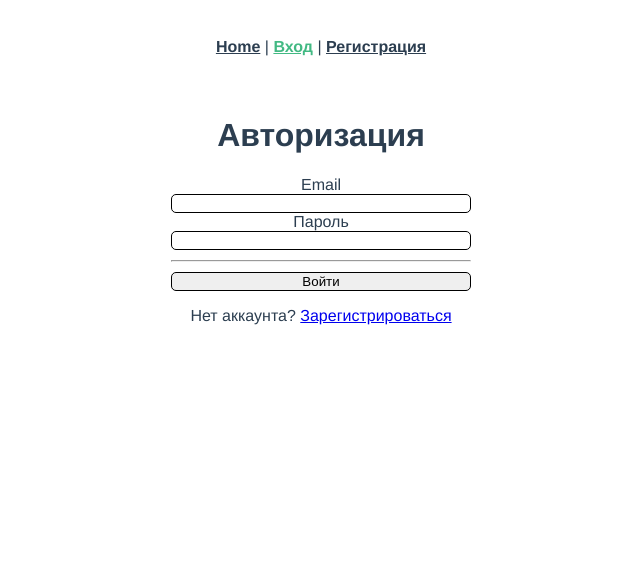
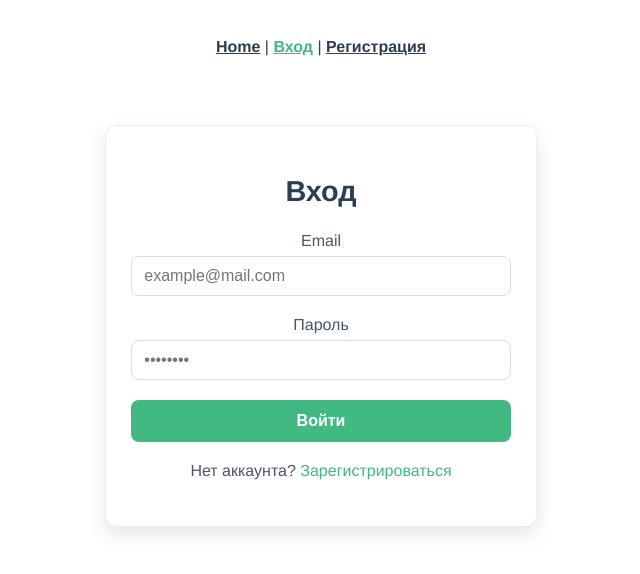
Before and after one commit to Repard7/practica-vue-4, a Vue app: page /login in a window 1280 px wide. Shown: the top 574 px of the page, without its empty margins (319-959 px from the left). Built offline with nearby package versions, Linux system fonts and the light colour scheme.

Commit message:
add styles in login and register pages

```diff
--- a/src/components/Login.vue
+++ b/src/components/Login.vue
@@ -1,35 +1,33 @@
 <template>
-  <form class="login" @submit.prevent="login">
-    <h1>Авторизация</h1>
-    <label>Email</label>
-    <input type="email" required v-model="email" />
-    <label>Пароль</label>
-    <input type="password" required v-model="password" />
-    <hr />
-    <button type="submit">Войти</button>
-    <p>
-      Нет аккаунта? <router-link to="/register">Зарегистрироваться</router-link>
-    </p>
-  </form>
+  <div class="auth-container">
+    <form class="auth-form" @submit.prevent="login">
+      <h1>Вход</h1>
+      <div class="form-group">
+        <label>Email</label>
+        <input
+          type="email"
+          required
+          v-model="email"
+          placeholder="example@mail.com"
+        />
+      </div>
+      <div class="form-group">
+        <label>Пароль</label>
+        <input
+          type="password"
+          required
+          v-model="password"
+          placeholder="••••••••"
+        />
+      </div>
+      <button type="submit" class="auth-button">Войти</button>
+      <p class="auth-link">
+        Нет аккаунта?
+        <router-link to="/register">Зарегистрироваться</router-link>
+      </p>
+    </form>
+  </div>
 </template>
-
-<style scoped>
-.login {
-  display: flex;
-  flex-direction: column;
-  width: 300px;
-  padding: 10px;
-  margin: 0 auto;
-}
-.login input,
-button {
-  border: 1px solid black;
-  border-radius: 5px;
-}
-hr {
-  margin: 10px 0;
-}
-</style>
 
 <script>
 export default {
@@ -41,16 +39,11 @@ export default {
   },
   methods: {
     login() {
-      const userData = {
-        email: this.email,
-        password: this.password,
-      };
-
+      const userData = { email: this.email, password: this.password };
       this.$store
         .dispatch("AUTH_REQUEST", userData)
         .then(() => this.$router.push("/"))
         .catch((error) => {
-          // Обработка ошибки (например, показать сообщение)
           console.error("Ошибка входа:", error);
           alert("Неверный email или пароль");
         });
@@ -58,3 +51,92 @@ export default {
   },
 };
 </script>
+
+<style scoped>
+.auth-container {
+  display: flex;
+  justify-content: center;
+  align-items: center;
+  min-height: 60vh;
+}
+
+.auth-form {
+  width: 100%;
+  max-width: 380px;
+  padding: 30px 25px;
+  background: white;
+  border-radius: 12px;
+  box-shadow: 0 8px 20px rgba(0, 0, 0, 0.1);
+  border: 1px solid #eee;
+}
+
+.auth-form h1 {
+  text-align: center;
+  margin-bottom: 24px;
+  color: #2c3e50;
+  font-size: 1.8rem;
+}
+
+.form-group {
+  margin-bottom: 20px;
+}
+
+.form-group label {
+  display: block;
+  margin-bottom: 6px;
+  font-weight: 500;
+  color: #4a5568;
+}
+
+.form-group input {
+  width: 93%;
+  padding: 10px 12px;
+  border: 1px solid #ddd;
+  border-radius: 8px;
+  font-size: 1rem;
+  transition: border-color 0.2s, box-shadow 0.2s;
+}
+
+.form-group input:focus {
+  outline: none;
+  border-color: #42b983;
+  box-shadow: 0 0 0 3px rgba(66, 185, 131, 0.1);
+}
+
+.auth-button {
+  width: 100%;
+  padding: 12px;
+  background-color: #42b983;
+  color: white;
+  border: none;
+  border-radius: 8px;
+  font-size: 1rem;
+  font-weight: 600;
+  cursor: pointer;
+  transition: background-color 0.2s, transform 0.1s;
+}
+
+.auth-button:hover {
+  background-color: #2c8d5e;
+}
+
+.auth-button:active {
+  transform: scale(0.98);
+}
+
+.auth-link {
+  text-align: center;
+  margin-top: 20px;
+  color: #4a5568;
+}
+
+.auth-link a {
+  color: #42b983;
+  text-decoration: none;
+  font-weight: 500;
+}
+
+.auth-link a:hover {
+  text-decoration: underline;
+}
+</style>
--- a/src/components/Register.vue
+++ b/src/components/Register.vue
@@ -1,35 +1,41 @@
 <template>
-  <form class="register" @submit.prevent="register">
-    <h1>Регистрация</h1>
-    <label>ФИО</label>
-    <input type="text" required v-model="fio" />
-    <label>Email</label>
-    <input type="email" required v-model="email" />
-    <label>Пароль</label>
-    <input type="password" required v-model="password" />
-    <hr />
-    <button type="submit">Зарегистрироваться</button>
-    <p>Уже есть аккаунт? <router-link to="/login">Войти</router-link></p>
-  </form>
+  <div class="auth-container">
+    <form class="auth-form" @submit.prevent="register">
+      <h1>Регистрация</h1>
+      <div class="form-group">
+        <label>ФИО</label>
+        <input
+          type="text"
+          required
+          v-model="fio"
+          placeholder="Иванов Иван Иванович"
+        />
+      </div>
+      <div class="form-group">
+        <label>Email</label>
+        <input
+          type="email"
+          required
+          v-model="email"
+          placeholder="example@mail.com"
+        />
+      </div>
+      <div class="form-group">
+        <label>Пароль</label>
+        <input
+          type="password"
+          required
+          v-model="password"
+          placeholder="••••••••"
+        />
+      </div>
+      <button type="submit" class="auth-button">Зарегистрироваться</button>
+      <p class="auth-link">
+        Уже есть аккаунт? <router-link to="/login">Войти</router-link>
+      </p>
+    </form>
+  </div>
 </template>
-
-<style scoped>
-.register {
-  display: flex;
-  flex-direction: column;
-  width: 300px;
-  padding: 10px;
-  margin: 0 auto;
-}
-.register input,
-button {
-  border: 1px solid black;
-  border-radius: 5px;
-}
-hr {
-  margin: 10px 0;
-}
-</style>
 
 <script>
 export default {
@@ -47,14 +53,10 @@ export default {
         email: this.email,
         password: this.password,
       };
-
       this.$store
-        .dispatch("REGISTER_REQUEST", userData) // вызываем действие регистрации
-        .then(() => {
-          this.$router.push("/login"); // после успеха — на страницу входа
-        })
+        .dispatch("REGISTER_REQUEST", userData)
+        .then(() => this.$router.push("/login"))
         .catch((error) => {
-          // Здесь можно показать ошибку пользователю (например, через alert или всплывающее сообщение)
           console.error("Ошибка регистрации:", error);
           alert("Ошибка регистрации. Проверьте введённые данные.");
         });
@@ -62,3 +64,92 @@ export default {
   },
 };
 </script>
+
+<style scoped>
+.auth-container {
+  display: flex;
+  justify-content: center;
+  align-items: center;
+  min-height: 60vh;
+}
+
+.auth-form {
+  width: 100%;
+  max-width: 380px;
+  padding: 30px 25px;
+  background: white;
+  border-radius: 12px;
+  box-shadow: 0 8px 20px rgba(0, 0, 0, 0.1);
+  border: 1px solid #eee;
+}
+
+.auth-form h1 {
+  text-align: center;
+  margin-bottom: 24px;
+  color: #2c3e50;
+  font-size: 1.8rem;
+}
+
+.form-group {
+  margin-bottom: 20px;
+}
+
+.form-group label {
+  display: block;
+  margin-bottom: 6px;
+  font-weight: 500;
+  color: #4a5568;
+}
+
+.form-group input {
+  width: 93%;
+  padding: 10px 12px;
+  border: 1px solid #ddd;
+  border-radius: 8px;
+  font-size: 1rem;
+  transition: border-color 0.2s, box-shadow 0.2s;
+}
+
+.form-group input:focus {
+  outline: none;
+  border-color: #42b983;
+  box-shadow: 0 0 0 3px rgba(66, 185, 131, 0.1);
+}
+
+.auth-button {
+  width: 100%;
+  padding: 12px;
+  background-color: #42b983;
+  color: white;
+  border: none;
+  border-radius: 8px;
+  font-size: 1rem;
+  font-weight: 600;
+  cursor: pointer;
+  transition: background-color 0.2s, transform 0.1s;
+}
+
+.auth-button:hover {
+  background-color: #2c8d5e;
+}
+
+.auth-button:active {
+  transform: scale(0.98);
+}
+
+.auth-link {
+  text-align: center;
+  margin-top: 20px;
+  color: #4a5568;
+}
+
+.auth-link a {
+  color: #42b983;
+  text-decoration: none;
+  font-weight: 500;
+}
+
+.auth-link a:hover {
+  text-decoration: underline;
+}
+</style>
```
